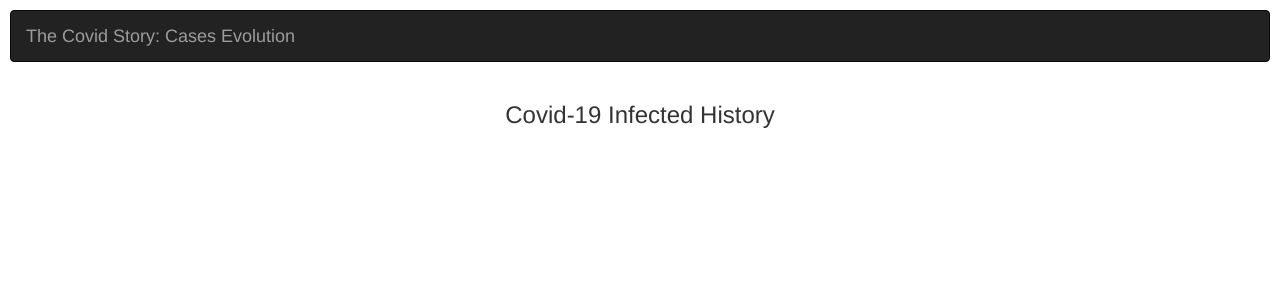
After one commit to the-other-mariana/covid-dashboard, a Django app: template app/covid_app/templates/covid_app/viz04.html in a window 1280 px wide. The commit adds this page. Shown: the top 300 px of the page. Run offline with Django 3.2, Linux system fonts and the light colour scheme; the template is opened without the code that fills it, so the values that code supplies are empty; parts of the project's set-up code (start-up, migrations or seed data) failed here and were passed over; some libraries are stand-ins or nearby versions.

Commit message:
Viz-4 Incomplete

```diff
--- /dev/null
+++ b/app/covid_app/static/js/viz-04.js
@@ -0,0 +1,121 @@
+
+console.log(data)
+
+var margin = { left:80, right:100, top:50, bottom:100 },
+    height = 500 - margin.top - margin.bottom,
+    width = 800 - margin.left - margin.right;
+
+var svg = d3.select("#chart-area").append("svg")
+    .attr("width", width + margin.left + margin.right)
+    .attr("height", height + margin.top + margin.bottom);
+
+var g = svg.append("g").attr("transform", "translate(" + margin.left + ", " + margin.top + ")");
+
+// Time parser for x-scale
+var parseTime = d3.timeParse("%Y");
+// For tooltip
+var bisectDate = d3.bisector((d) => { return d.year; }).left;
+
+// Scales
+var x = d3.scaleTime().range([0, width]);
+var y = d3.scaleLinear().range([height, 0]);
+
+// Axis generators
+var xAxisCall = d3.axisBottom()
+var yAxisCall = d3.axisLeft()
+    .ticks(6)
+    .tickFormat((d) => { return parseInt(d / 1000) + "k"; });
+
+// Axis groups
+var xAxis = g.append("g")
+    .attr("class", "x axis")
+    .attr("transform", "translate(0," + height + ")");
+var yAxis = g.append("g")
+    .attr("class", "y axis")
+
+// Y-Axis label
+yAxis.append("text")
+    .attr("class", "axis-title")
+    .attr("transform", "rotate(-90)")
+    .attr("y", 6)
+    .attr("dy", ".71em")
+    .style("text-anchor", "end")
+    .attr("fill", "#5D6971")
+    .text("Population)");
+
+// Line path generator
+var line = d3.line()
+	.x((d) => { return x(d.year); })
+	.y((d) => { return y(d.value); });
+
+function viz(){
+
+    data.forEach((d) => {
+        d.year = parseTime(d.year);
+        d.value = +d.value;
+    });
+
+    var my_json = new Array();
+    for (var i = 0; i < 7; i++){
+        console.log(data[0][i]);
+        my_json.append( [ i, data[0][i] ] );
+    }
+
+
+    // Set scale domains
+    x.domain([0,7]);
+    y.domain([0, 1000]);
+
+    // Generate axes once scales have been set
+    xAxis.call(xAxisCall.scale(x))
+    yAxis.call(yAxisCall.scale(y))
+
+    // Add line to chart
+    g.append("path").attr("class", "line").attr("fill", "red").attr("stroke", "red").attr("stroke-with", "5px").attr("d", line(data));
+
+    /******************************** Tooltip Code ********************************/
+
+    var focus = g.append("g")
+        .attr("class", "focus")
+        .style("display", "none");
+
+    focus.append("line")
+        .attr("class", "x-hover-line hover-line")
+        .attr("y1", 0)
+        .attr("y2", height);
+
+    focus.append("line")
+        .attr("class", "y-hover-line hover-line")
+        .attr("x1", 0)
+        .attr("x2", width);
+
+    focus.append("circle")
+        .attr("r", 7.5);
+
+    focus.append("text")
+        .attr("x", 15)
+        .attr("dy", ".31em");
+
+    g.append("rect")
+        .attr("class", "overlay")
+        .attr("width", width)
+        .attr("height", height)
+        .on("mouseover", () => { focus.style("display", null); })
+        .on("mouseout", () => { focus.style("display", "none"); })
+        .on("mousemove", mousemove);
+
+    function mousemove() {
+        var x0 = x.invert(d3.mouse(this)[0]),
+            i = bisectDate(data, x0, 1),
+            d0 = data[i - 1],
+            d1 = data[i],
+            d = x0 - d0.year > d1.year - x0 ? d1 : d0;
+        focus.attr("transform", "translate(" + x(d.year) + "," + y(d.value) + ")");
+        focus.select("text").text(d.value);
+        focus.select(".x-hover-line").attr("y2", height - y(d.value));
+        focus.select(".y-hover-line").attr("x2", -x(d.year));
+    }
+
+}
+
+viz();
--- a/app/covid_app/templates/covid_app/index.html
+++ b/app/covid_app/templates/covid_app/index.html
@@ -18,7 +18,7 @@
                       <option value="1">Patients Health Pre-conditions</option>
                       <option value="2">Cases Evolution</option>
                       <option value="3">Death rate</option>
-                      <option value="4">4</option>
+                      <option value="4">Infected History</option>
                     </select>
                 </div>
                 <div style="text-align: center;">
--- /dev/null
+++ b/app/covid_app/templates/covid_app/viz04.html
@@ -0,0 +1,54 @@
+<!DOCTYPE html>
+<html lang="en">
+{% load static %}
+<head>
+    <meta charset="UTF-8">
+
+    <title>Visualizaton 4</title>
+    <!-- Bootstrap Core CSS -->
+    <link rel="stylesheet" href="{% static 'css/bootstrap.min.css' %}">
+    <!-- Custom CSS -->
+    <link href="{% static 'css/jquery-ui.min.css' %}" rel='stylesheet' type='text/css'>
+    <link rel="stylesheet" href="{% static 'css/style.css' %}">
+    <link rel="stylesheet" href="{% static 'css/d3-tip.css' %}">
+    <script src="https://ajax.googleapis.com/ajax/libs/jquery/3.4.1/jquery.min.js"></script>
+    <script src="//code.jquery.com/ui/1.11.4/jquery-ui.js"></script>
+
+</head>
+<body>
+{% block content %}
+<script>
+    data = {{ infected_map|safe }}
+</script>
+
+<nav class="navbar navbar-inverse">
+  <div class="container-fluid">
+    <div class="navbar-header">
+      <a class="navbar-brand" href="#">The Covid Story: Cases Evolution</a>
+    </div>
+  </div>
+</nav>
+<!-- Bootstrap grid setup -->
+<div class="container">
+    <div class="row" style="display: flex; justify-content: center; align-items: center;">
+        <h3>Covid-19 Infected History</h3>
+    </div>
+    <br/>
+    <br/>
+    <div class="row">
+        <div class="col-md-12">
+            <div id="my_dataviz"></div>
+        </div>
+    </div>
+</div>
+
+<!-- External JS libraries -->
+<script src="{% static 'js/jquery.min.js' %}"></script>
+<script src="{% static 'js/bootstrap.min.js' %}"></script>
+<script src="{% static 'js/d3.min.js' %}"></script>
+<script src="{% static 'js/jquery-ui.min.js' %}"></script>
+<!-- Custom JS -->
+<script src="{% static 'js/viz-04.js' %}"></script>
+{% endblock %}
+</body>
+</html>
```
Also changed, not shown: app/covid_app/views.py (+31 -0 lines), app/covid_app/static/js/viz-03.js (indentation only).
